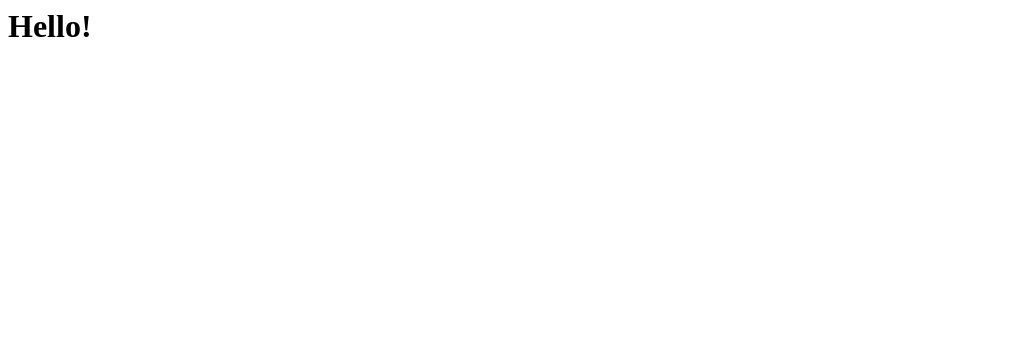
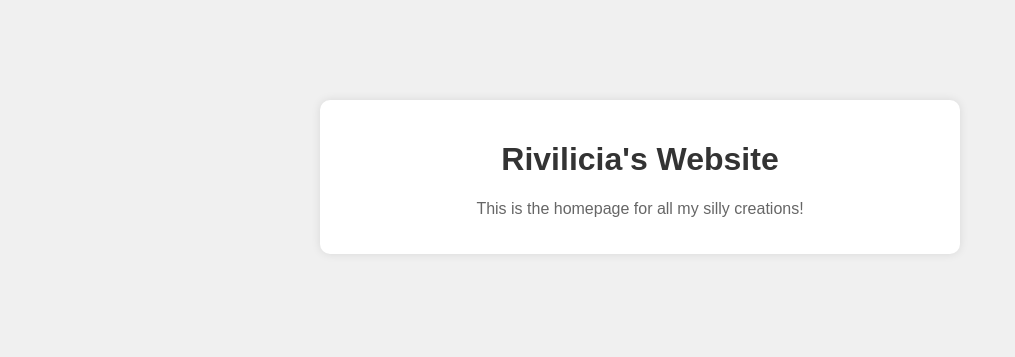
Before and after one commit to Rivilicia/rivilicia.github.io, a plain HTML site: page index.html in a window 1280 px wide. Shown: the whole page, without its empty margins (0-1015 px from the left). Drawn offline with Linux system fonts and the light colour scheme.

Commit message:
Update index.html
made it look real, courtesy of chatgpt lol

```diff
--- a/index.html
+++ b/index.html
@@ -1,6 +1,37 @@
-<html>
-  <head></head>
-  <body>
-    <h1>Hello!</h1>
-  </body>
+<!DOCTYPE html>
+<html lang="en">
+<head>
+    <meta charset="UTF-8">
+    <meta name="viewport" content="width=device-width, initial-scale=1.0">
+    <title>Rivilicia's Website</title>
+    <style>
+        body {
+            font-family: Arial, sans-serif;
+            margin: 0;
+            padding: 0;
+            background-color: #f0f0f0;
+            text-align: center;
+        }
+        .container {
+            max-width: 600px;
+            margin: 100px auto;
+            padding: 20px;
+            background-color: #fff;
+            border-radius: 10px;
+            box-shadow: 0 0 10px rgba(0, 0, 0, 0.1);
+        }
+        h1 {
+            color: #333;
+        }
+        p {
+            color: #666;
+        }
+    </style>
+</head>
+<body>
+    <div class="container">
+        <h1>Rivilicia's Website</h1>
+        <p>This is the homepage for all my silly creations!</p>
+    </div>
+</body>
 </html>
```
